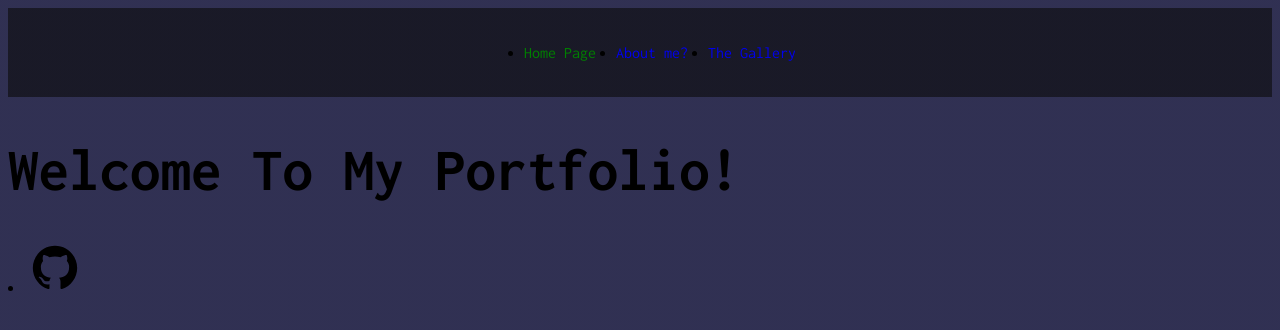
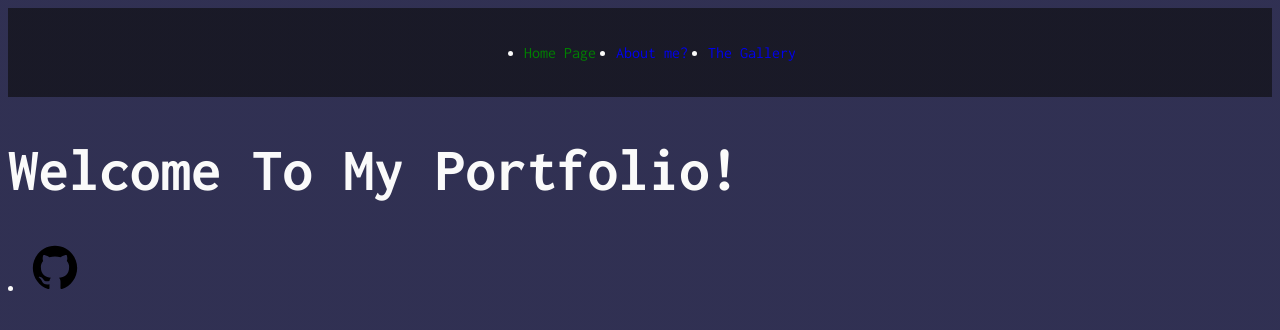
Before and after one commit to BooxStone/BooxStone.github.io, a Jekyll site: the page built from index.html, in a window 1280 px wide. Shown: the top 330 px of the page. Built offline with Jekyll 4.4.1, drawn with Linux system fonts in a browser that asks for light colours.

Commit message:
Update styles.scss

```diff
--- a/assets/css/styles.scss
+++ b/assets/css/styles.scss
@@ -9,6 +9,8 @@ body {
   background-size: cover;
   background-position: top;
   background-attachment: scroll;
+   color: #fafafa;
+  --color-accent: #8a2be2;
   font-family: 'Inconsolata', monospace;
   font-weight: 400; /* Example: set a default font weight */
 }
```
